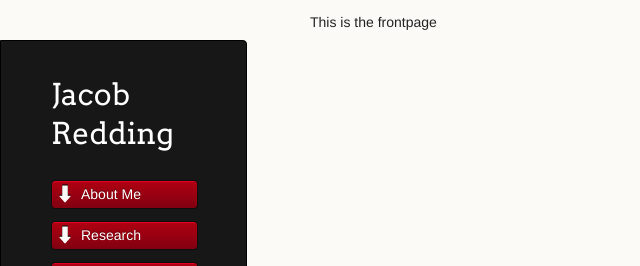
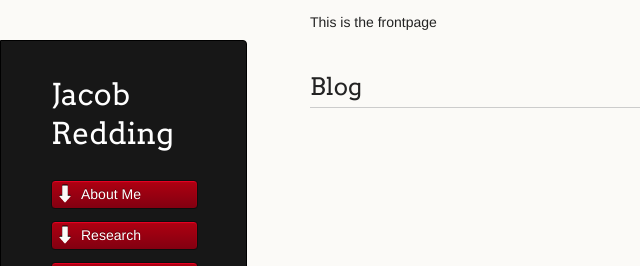
Before and after one commit to jredding/new-site, a Jekyll site: the page built from index.md, in a window 1280 px wide. Shown: the top 266 px of the page, without its empty margins (0-640 px from the left). Built offline with Jekyll 4.4.1, drawn with Linux system fonts in a browser that asks for light colours.

Commit message:
Update index.md

```diff
--- a/index.md
+++ b/index.md
@@ -4,7 +4,9 @@
 ---
 
 This is the frontpage
+## Blog
+
 {% for post in site.posts %}
-  * <time datetime='{{ page.date | xmlschema }}'>{{ post.date | date: '%B %d, %Y' }}</time>
-  ### [{{ post.title }}]({{ site.url }}{{ post.url }})
+* <time datetime='{{ page.date | xmlschema }}'>{{ post.date | date: '%B %d, %Y' }}</time>
+### [{{ post.title }}]({{ site.url }}{{ post.url }})
 {% endfor %}
```
